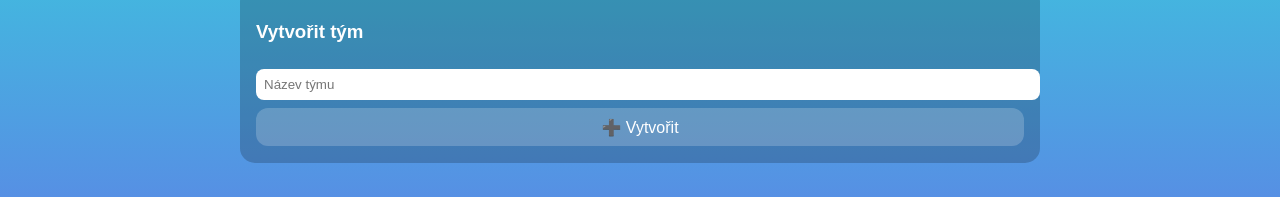
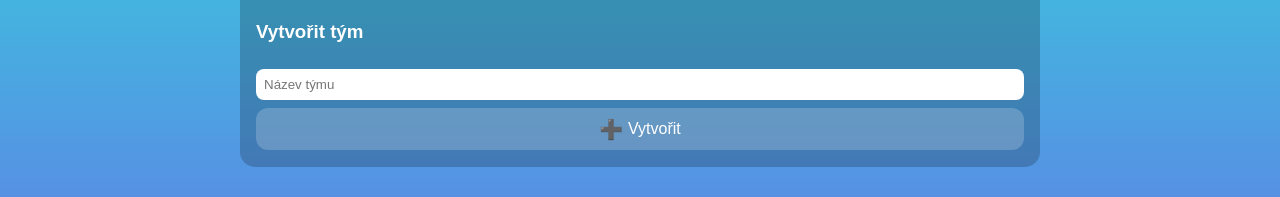
Before and after one commit to igelithromada/run-challange, a Next.js app: page /teams in a window 1280 px wide. Shown: the part 158-355 px from the top of the page. Built offline with nearby package versions, Linux system fonts and the light colour scheme; no server answers; the database is empty; sample sign-in values are in the browser's storage.

Commit message:
Update page.tsx

```diff
--- a/app/teams/page.tsx
+++ b/app/teams/page.tsx
@@ -78,6 +78,12 @@ export default function TeamsPage() {
       <div className="container">
         <h1 className="centered-title">Týmy</h1>
 
+        {joinedTeam && (
+          <div className="tile" style={{ marginBottom: "1.5rem", textAlign: "center" }}>
+            🏅 Jsi členem týmu: {teams.find(t => t.id === joinedTeam)?.name || "?"}
+          </div>
+        )}
+
         <div className="tile">
           <h3>Vytvořit tým</h3>
           <input
@@ -90,22 +96,30 @@ export default function TeamsPage() {
               padding: "0.5rem",
               borderRadius: "8px",
               border: "none",
-              marginTop: "0.5rem"
+              marginTop: "0.5rem",
+              boxSizing: "border-box"
             }}
           />
           <button
             onClick={createTeam}
             className="tile-button"
-            style={{ width: "100%", marginTop: "0.5rem" }}
+            style={{
+              width: "100%",
+              marginTop: "0.5rem",
+              display: "flex",
+              justifyContent: "center",
+              alignItems: "center",
+              gap: "0.3rem"
+            }}
           >
-            ➕ Vytvořit
+            <span style={{ fontSize: "1.2rem" }}>➕</span> Vytvořit
           </button>
         </div>
 
         <h3 className="centered-title" style={{ marginTop: "2rem" }}>Dostupné týmy</h3>
         <div className="list-container" style={{ gap: "0.5rem" }}>
           {teams.map(team => (
-            <div key={team.id} className="tile list-tile">
+            <div key={team.id} className="tile list-tile" style={{ justifyContent: "space-between", alignItems: "center" }}>
               <div className="tile-content">
                 <div style={{ fontWeight: "bold", fontSize: "1.1rem" }}>{team.name}</div>
               </div>
@@ -113,27 +127,37 @@ export default function TeamsPage() {
                 <button
                   onClick={leaveTeam}
                   className="tile-button"
-                  style={{ background: "rgba(255,0,0,0.3)" }}
+                  style={{
+                    width: "100px",
+                    padding: "0.5rem",
+                    display: "flex",
+                    alignItems: "center",
+                    justifyContent: "center",
+                    gap: "0.3rem",
+                    background: "rgba(255,0,0,0.3)"
+                  }}
                 >
-                  🚪 Odejít
+                  <span style={{ fontSize: "1.2rem" }}>🚪</span> Odejít
                 </button>
               ) : (
                 <button
                   onClick={() => joinTeam(team.id)}
                   className="tile-button"
+                  style={{
+                    width: "100px",
+                    padding: "0.5rem",
+                    display: "flex",
+                    alignItems: "center",
+                    justifyContent: "center",
+                    gap: "0.3rem"
+                  }}
                 >
-                  ➕ Přidat se
+                  <span style={{ fontSize: "1.2rem" }}>➕</span> Přidat se
                 </button>
               )}
             </div>
           ))}
         </div>
-
-        {joinedTeam && (
-          <div className="tile" style={{ marginTop: "2rem", textAlign: "center" }}>
-            🏅 Jsi členem týmu: {teams.find(t => t.id === joinedTeam)?.name || "?"}
-          </div>
-        )}
       </div>
     </>
   );
```
